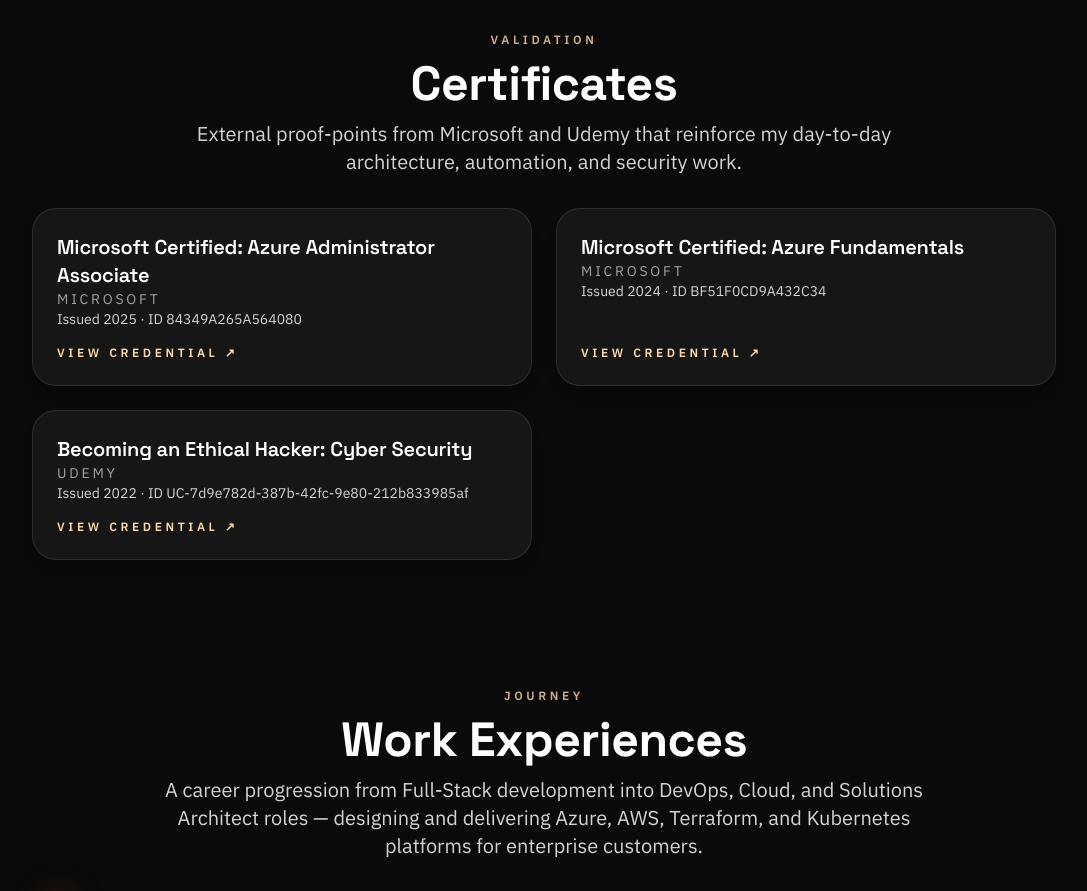
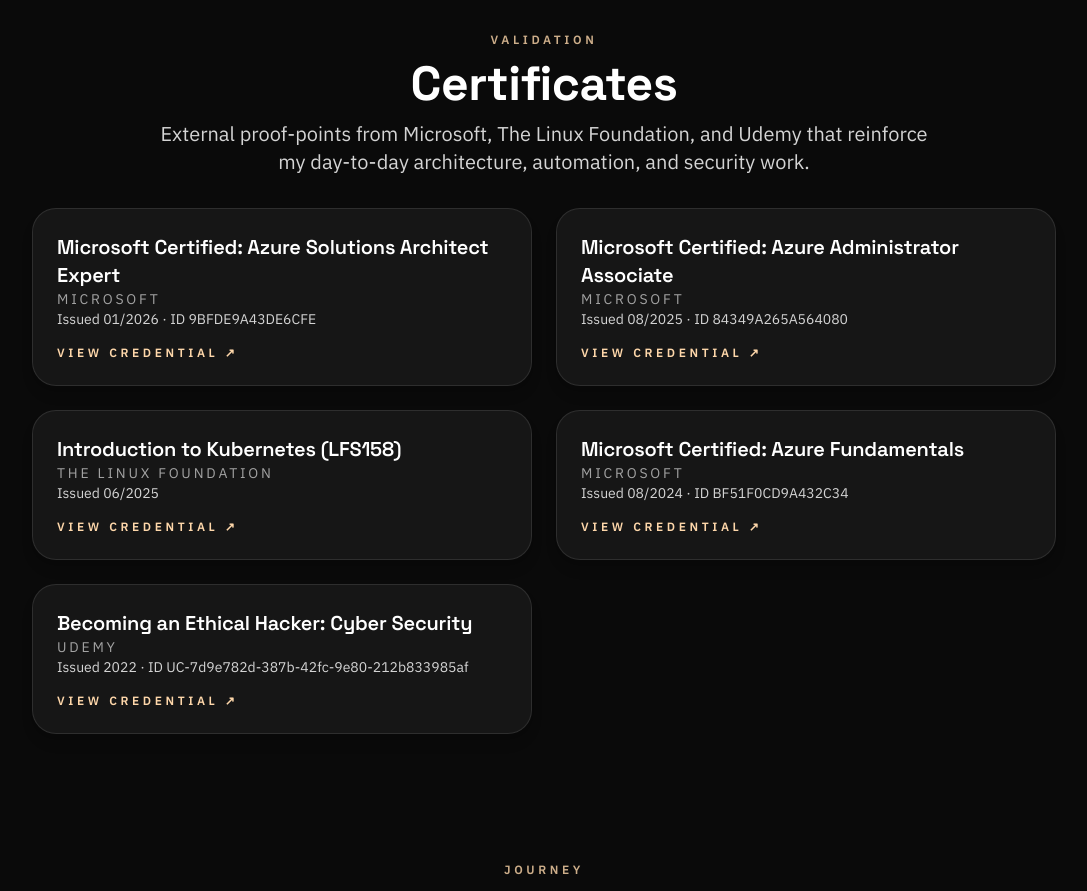
Before and after one commit to alperengokbak/alperengokbak.github.io, a React (Vite) app: page / in a window 1280 px wide. Shown: the part 3240-4131 px from the top of the page, without its empty margins (96-1183 px from the left). Built offline with nearby package versions, Linux system fonts and the light colour scheme.

Commit message:
Refactoring: Updated Certification section.

```diff
--- a/src/components/Certificates.jsx
+++ b/src/components/Certificates.jsx
@@ -1,15 +1,28 @@
 const certificates = [
+  {
+    title: "Microsoft Certified: Azure Solutions Architect Expert",
+    issuer: "Microsoft",
+    issued: "01/2026",
+    credentialId: "9BFDE9A43DE6CFE",
+    link: "https://learn.microsoft.com/api/credentials/share/en-us/AlperenGkbak-8544/9BFDE9A43DE6CFE?sharingId=B7456D1AEE0694F0",
+  },
   {
     title: "Microsoft Certified: Azure Administrator Associate",
     issuer: "Microsoft",
-    issued: "2025",
+    issued: "08/2025",
     credentialId: "84349A265A564080",
     link: "https://learn.microsoft.com/api/credentials/share/en-us/AlperenGkbak-8544/84349A265A564080?sharingId=B7456D1AEE0694F0",
   },
   {
+    title: "Introduction to Kubernetes (LFS158)",
+    issuer: "The Linux Foundation",
+    issued: "06/2025",
+    link: "https://ti-user-certificates.s3.amazonaws.com/e0df7fbf-a057-42af-8a1f-590912be5460/a20d1a07-e5ee-4bca-957f-1f601d54cc83-alperen-gkbak-15bea80e-8da3-4fc9-a3f0-ff6aed428df0-certificate.pdf",
+  },
+  {
     title: "Microsoft Certified: Azure Fundamentals",
     issuer: "Microsoft",
-    issued: "2024",
+    issued: "08/2024",
     credentialId: "BF51F0CD9A432C34",
     link: "https://learn.microsoft.com/api/credentials/share/en-us/AlperenGkbak-8544/BF51F0CD9A432C34?sharingId=B7456D1AEE0694F0",
   },
@@ -29,7 +42,7 @@
         <p className="eyebrow">Validation</p>
         <h2 className="section-title">Certificates</h2>
         <p className="section-blurb">
-          External proof-points from Microsoft and Udemy that reinforce my day-to-day architecture, automation, and security work.
+          External proof-points from Microsoft, The Linux Foundation, and Udemy that reinforce my day-to-day architecture, automation, and security work.
         </p>
       </div>
 
```
